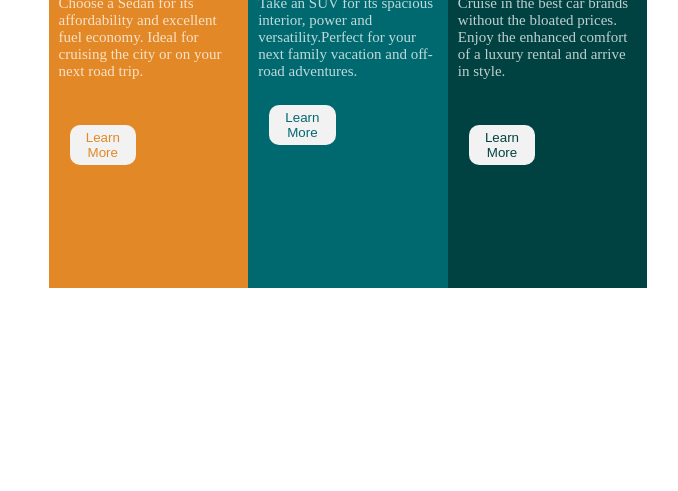
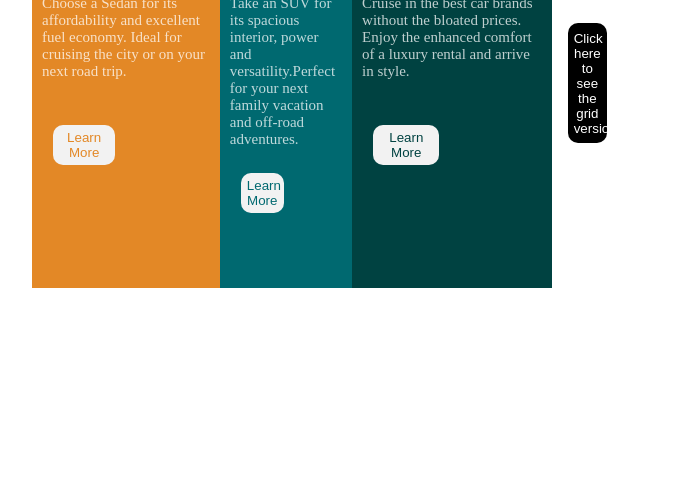
Before and after one commit to seunbabara-creator/CSS-FLEX-AND-GRID, a plain HTML site: page index.html in a window 1280 px wide. Shown: the part 325-816 px from the top of the page, without its empty margins (292-970 px from the left). Drawn offline with Linux system fonts and the light colour scheme.

Commit message:
CSS flex and grid layout

```diff
--- a/index.html
+++ b/index.html
@@ -42,6 +42,7 @@
             </p>
             <button id="button3"> Learn More</button>
         </div>
-    </main>
+        <a href="grid.html"><button id="load">Click here to see the grid version</button></a>
+            </main>
    </body>
 </html>
--- a/style.css
+++ b/style.css
@@ -56,3 +56,8 @@ p{
     color:hsl(179, 100%, 13%) ;
     margin-top: 40px;
 }
+#load{
+    background-color: black;
+    color: white;
+    height: 15%;
+}
```
